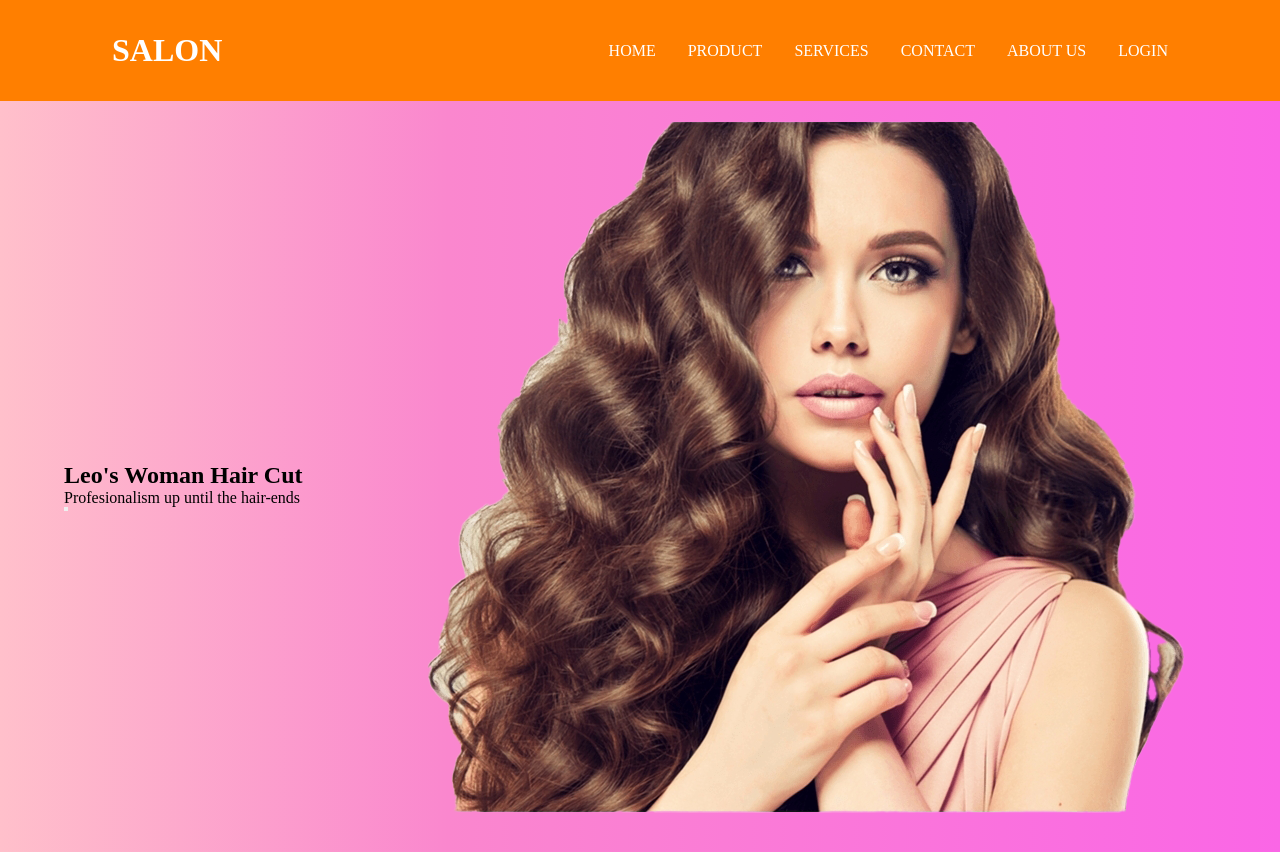
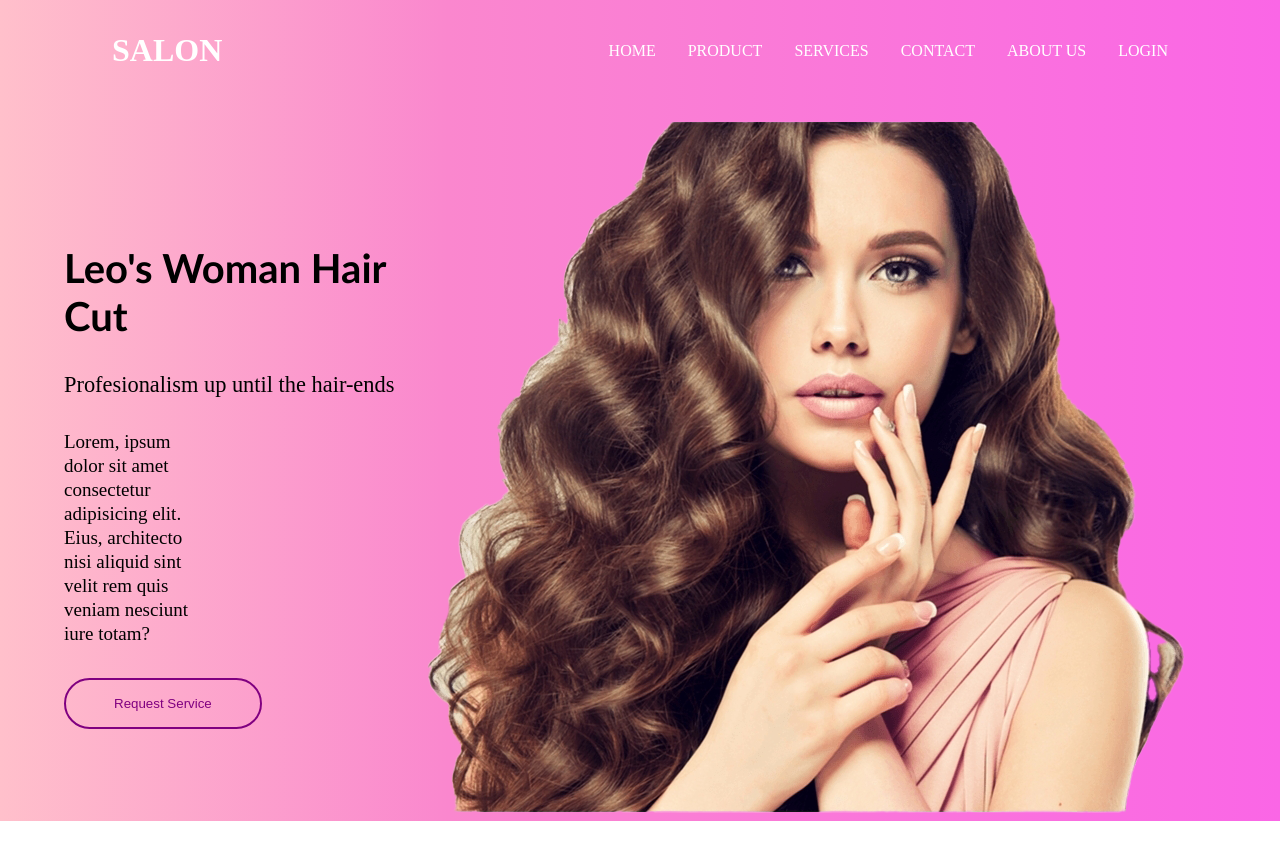
Before and after one commit to Evans-mutuku/Salon, a plain HTML site: page index.html in a window 1280 px wide. Drawn offline with Linux system fonts and the light colour scheme.

Commit message:
done with landing page

```diff
--- a/index.html
+++ b/index.html
@@ -25,8 +25,9 @@
     <div class="body-cont">
       <div class="home-cont">
         <h1>Leo's Woman Hair Cut</h1>
-        <p>Profesionalism up until the hair-ends</p>
-        <button></button>
+        <span>Profesionalism up until the hair-ends</span>
+        <p>Lorem, ipsum dolor sit amet consectetur adipisicing elit. Eius, architecto nisi aliquid sint velit rem quis veniam nesciunt iure totam?</p>
+        <button>Request Service</button>
       </div>
       <img src="./Images/Salon.png" alt="">
     </div>
--- a/style.css
+++ b/style.css
@@ -8,7 +8,14 @@
   justify-content: space-between;
   align-items: center;
   padding: 2rem 7rem;
-  background-color: #ff7f00;
+  /* background-color: #ff7f00; */
+  background: pink;
+  background: linear-gradient(
+    90deg,
+    pink 0%,
+    rgb(250, 135, 206) 35%,
+    rgb(250, 102, 230) 100%
+  );
   color: white;
 }
 
@@ -23,10 +30,11 @@
 }
 
 .nav-links > a:hover {
-  color: #0000ff;
+  color: #000000;
 }
 
 .hero-cont{
+  height: 90vh;
   background: pink;
   background: linear-gradient(
     90deg,
@@ -46,3 +54,37 @@
   padding-top: 20px;
   object-fit: contain;
 }
+
+.home-cont h1{
+  font-family: 'Trebuchet MS', 'Lucida Sans Unicode', 'Lucida Grande', 'Lucida Sans', Arial, sans-serif;
+  font-size: 2.5rem;
+  font-weight: bold;
+  margin-bottom: 2rem;
+
+}
+.home-cont span{
+  font-size: 1.4rem;
+}
+
+.home-cont > p{
+  margin-top: 2rem;
+  margin-bottom: 2rem;
+  font-size: 19px;
+  width: 40%;
+  line-height: 1.5rem;
+
+}
+
+.home-cont > button{
+  border: 2px solid purple;
+  color: purple;
+  padding: 1rem 3rem;
+  cursor: pointer;
+  background: transparent;
+  border-radius: 9999px;
+}
+
+.home-cont > button:hover{
+  border: 2px solid purple;
+  font-weight: bold;
+}
```
Also changed, not shown: Images/Salon1.png (added).
